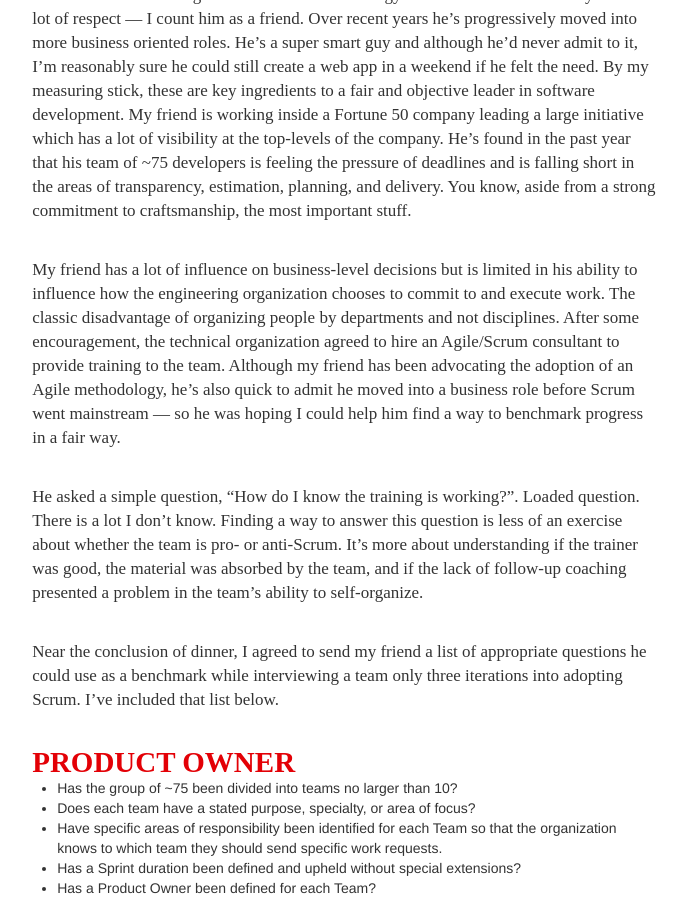
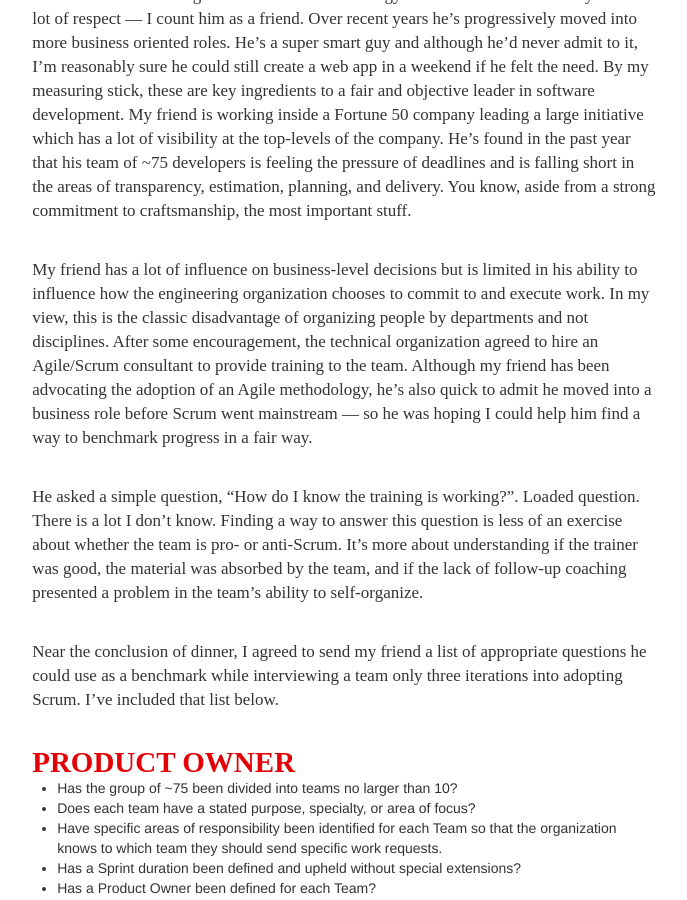
Before and after one commit to wovchko/inklings, a Jekyll site: the page built from _posts/2013-02-20-early-scrum-health-check.md, in a window 1280 px wide and 900 px high, scrolled down 472 px. Shown: the whole window, without its empty margins (296-983 px from the left). Built offline with Jekyll 4.4.1, drawn with Linux system fonts in a browser that asks for light colours; Markdown is read by kramdown in place of the engine named in the settings.

Commit message:
Add first real article

```diff
--- a/_posts/2013-02-20-early-scrum-health-check.md
+++ b/_posts/2013-02-20-early-scrum-health-check.md
@@ -13,7 +13,7 @@ categories:
 
 I had dinner this evening with a successful technology leader for which I've always had a lot of respect — I count him as a friend.  Over recent years he's progressively moved into more business oriented roles.  He's a super smart guy and although he'd never admit to it, I'm reasonably sure he could still create a web app in a weekend if he felt the need.  By my measuring stick, these are key ingredients to a fair and objective leader in software development.  My friend is working inside a Fortune 50 company leading a large initiative which has a lot of visibility at the top-levels of the company.  He's found in the past year that his team of ~75 developers is feeling the pressure of deadlines and is falling short in the areas of transparency, estimation, planning, and delivery.  You know, aside from a strong commitment to craftsmanship, the most important stuff.
 
-My friend has a lot of influence on business-level decisions but is limited in his ability to influence how the engineering organization chooses to commit to and execute work.  The classic disadvantage of organizing people by departments and not disciplines.  After some encouragement, the technical organization agreed to hire an Agile/Scrum consultant to provide training to the team.  Although my friend has been advocating the adoption of an Agile methodology, he's also quick to admit he moved into a business role before Scrum went mainstream — so he was hoping I could help him find a way to benchmark progress in a fair way.
+My friend has a lot of influence on business-level decisions but is limited in his ability to influence how the engineering organization chooses to commit to and execute work.  In my view, this is the classic disadvantage of organizing people by departments and not disciplines.  After some encouragement, the technical organization agreed to hire an Agile/Scrum consultant to provide training to the team.  Although my friend has been advocating the adoption of an Agile methodology, he's also quick to admit he moved into a business role before Scrum went mainstream — so he was hoping I could help him find a way to benchmark progress in a fair way.
 
 He asked a simple question, "How do I know the training is working?".  Loaded question.  There is a lot I don't know.   Finding a way to answer this question is less of an exercise about whether the team is pro- or anti-Scrum.  It's more about understanding if the trainer was good, the material was absorbed by the team, and if the lack of follow-up coaching presented a problem in the team's ability to self-organize.
 
```
